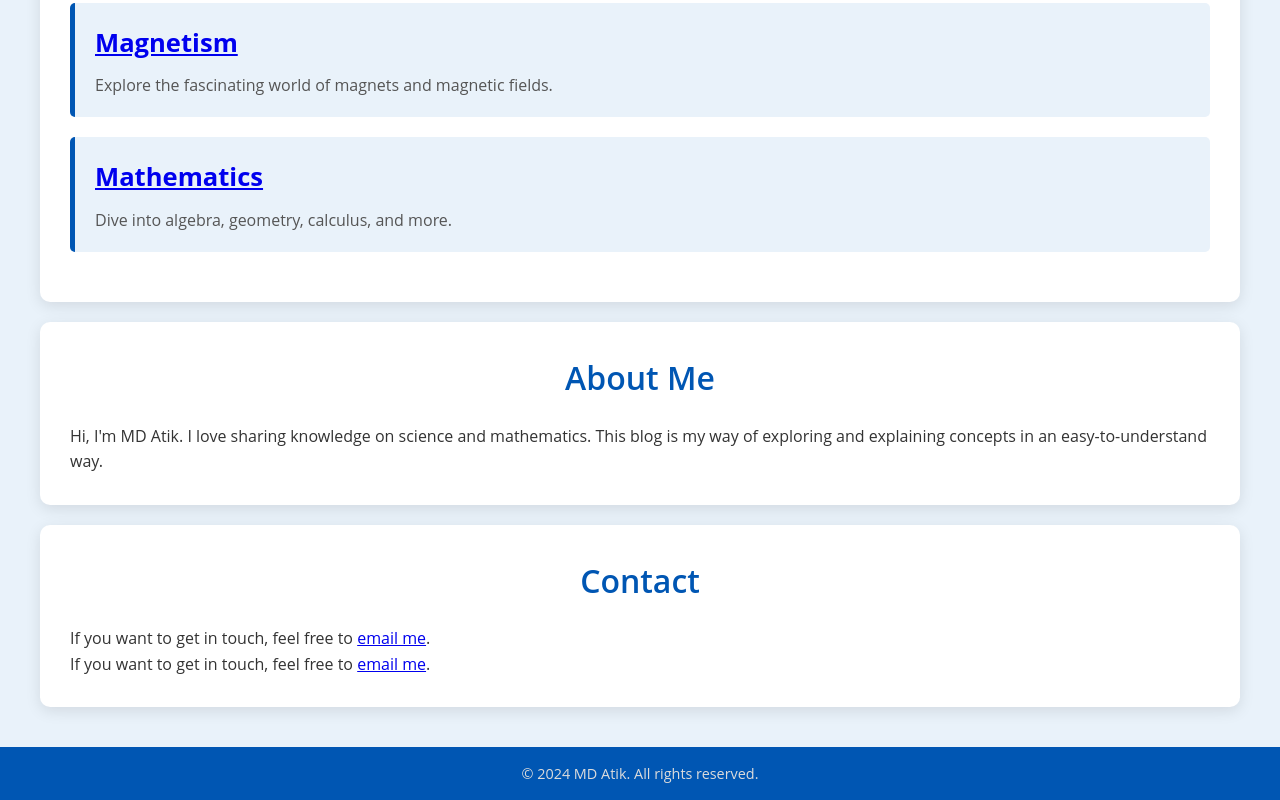
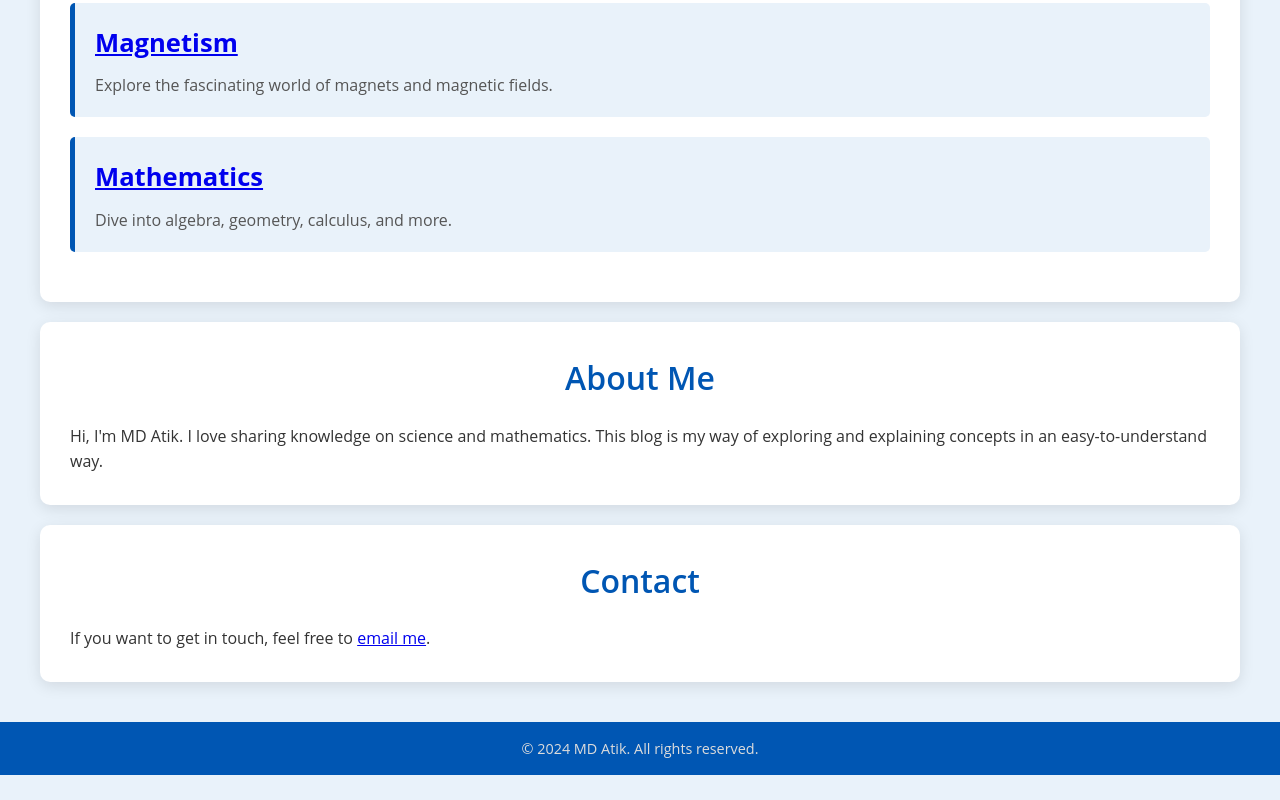
Before and after one commit to mdatik71/username.github.io, a plain HTML site: page index.html in a window 1280 px wide. Shown: the part 573-1373 px from the top of the page. After the commit the page ends 1348 px from the top, so only its background shows below. Drawn offline with Linux system fonts and the light colour scheme.

Commit message:
Update index.html

```diff
--- a/index.html
+++ b/index.html
@@ -86,8 +86,8 @@
 
     <section id="contact">
         <h2>Contact</h2>
-        <p>If you want to get in touch, feel free to <a href="mailto:mdatik@example.com">email me</a>.</p>
-	    <p>If you want to get in touch, feel free to <a href="mailto:mdatik@example.com">email me</a>.</p>
+        <p>If you want to get in touch, feel free to <a href="mailto:mdatik607071@gmail.com">email me</a>.</p>
+
     </section>
 
     <footer>
```
